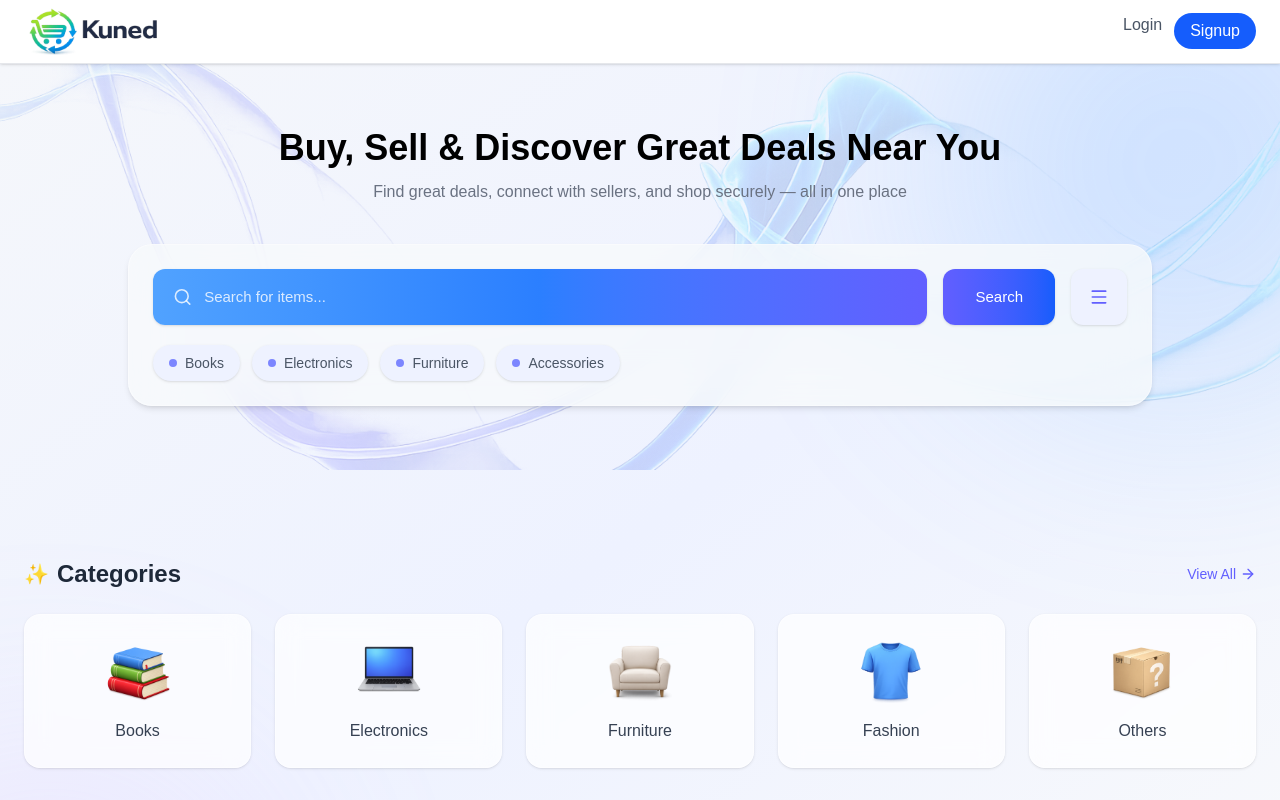
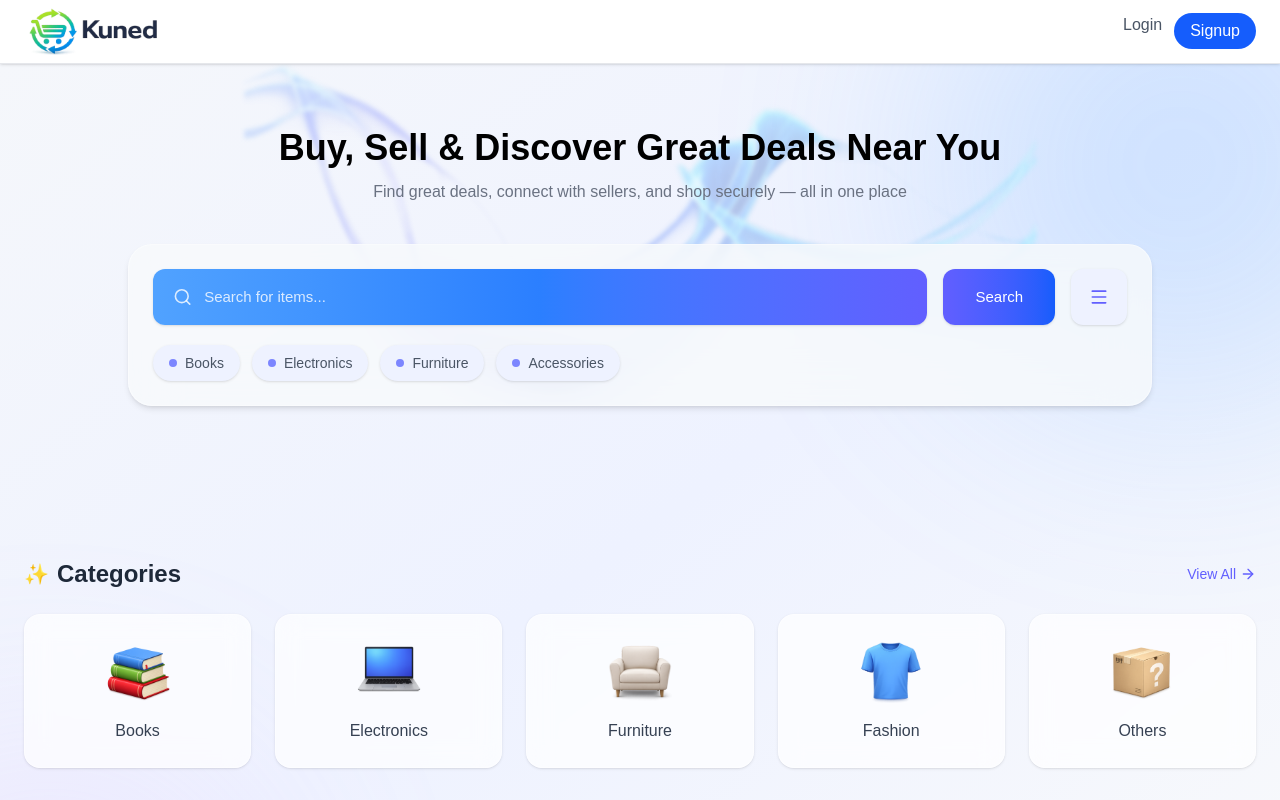
Before and after one commit to M-Jaya-Kumar-Patra/Kuned, a Next.js app: page / in a window 1280 px wide. Shown: the top 800 px of the page. Built offline with nearby package versions, Linux system fonts and the light colour scheme; no server answers; the database is empty.

Commit message:
Hero shade up;dated

```diff
--- a/src/components/home/HeroSection.tsx
+++ b/src/components/home/HeroSection.tsx
@@ -5,12 +5,24 @@ export default function HeroSection() {
   return (
    <div className="relative py-16 overflow-hidden">
 
-    <div className="absolute inset-0 pointer-events-none z-0 flex  justify-center">
+  <div className="absolute inset-0 pointer-events-none z-0 overflow-hidden flex items-center justify-center">
+
   <img
     src="/images/hero_shade.png"
     alt="hero shade"
-    className="w-[100vw] h-[130%] object-cover opacity-20"
+    className="
+      absolute
+      left-1/2 top-1/2
+      -translate-x-1/2 -translate-y-1/2
+
+      h-[130%]
+      max-w-none
+
+      opacity-30
+      blur-[2px]
+    "
   />
+
 </div>
 
 
```
Also changed, not shown: public/images/hero_cloud.png (added).
